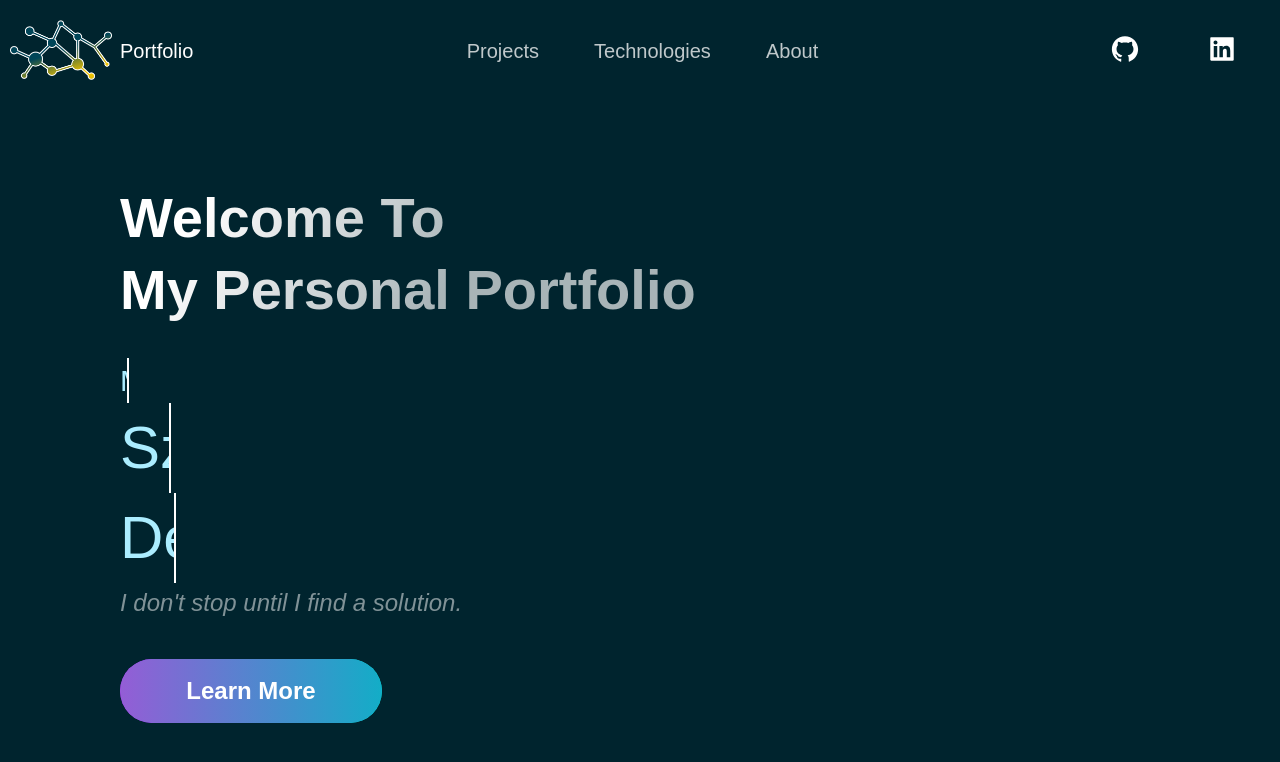
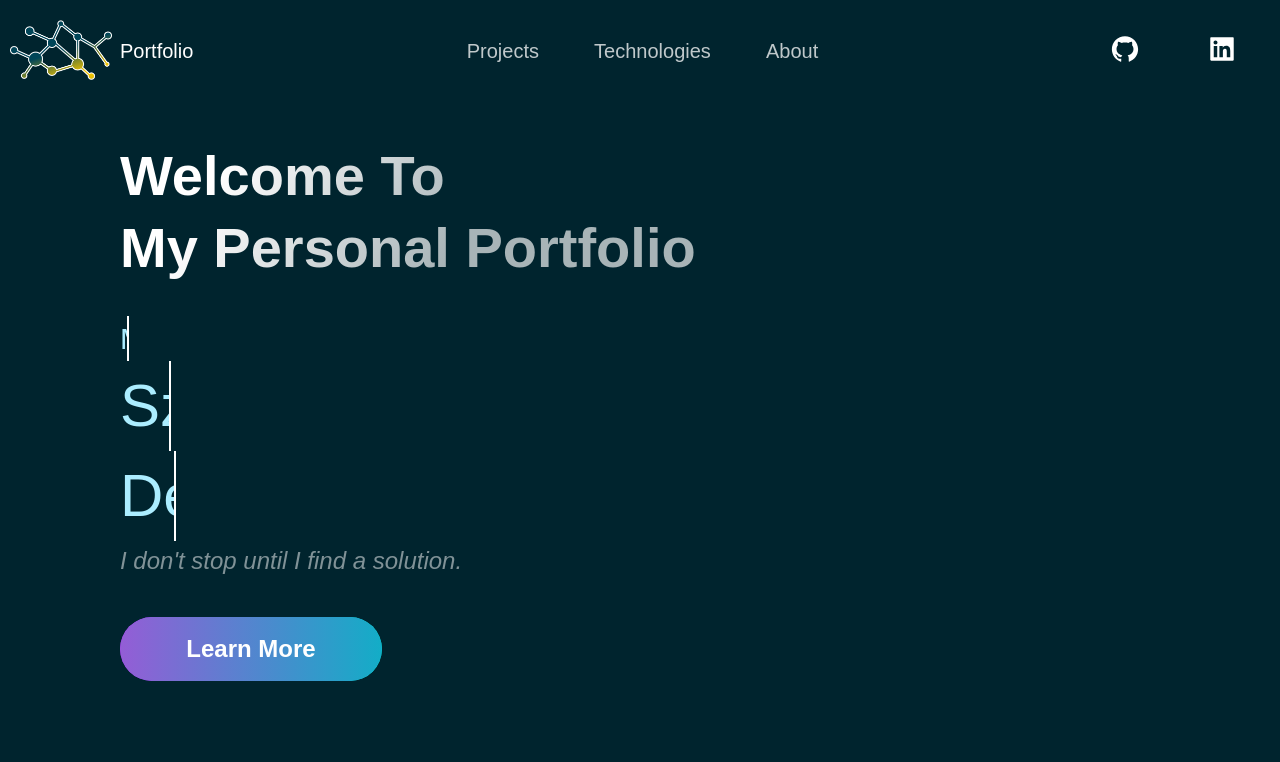
Before and after one commit to suchislif3/portfolio-website, a Next.js app: page / in a window 1280 px wide. Shown: the top 762 px of the page. Built offline with nearby package versions, Linux system fonts and the light colour scheme.

Commit message:
optimized paddings

```diff
--- a/src/styles/GlobalComponents/index.js
+++ b/src/styles/GlobalComponents/index.js
@@ -11,7 +11,7 @@ export const Section = styled.section`
   overflow: hidden;
   grid-template-columns: 1fr 1fr;
   @media ${({theme}) => theme.breakpoints.md} {
-    padding: 24px 48px 0;
+    padding: ${({nopadding}) => (nopadding ? "0" : "24px 32px 0")};
     flex-direction: column;
   }
   @media ${({theme}) => theme.breakpoints.sm} {
@@ -36,18 +36,18 @@ export const SectionTitle = styled.h2`
   -webkit-background-clip: text;
   -webkit-text-fill-color: transparent;
   margin-bottom: 16px;
-  padding: ${({main}) => (main ? "58px 0 16px" : "0")};
+  padding: ${({main}) => (main ? "16px 0 16px" : "0")};
   @media ${({theme}) => theme.breakpoints.md} {
     font-size: ${({main}) => (main ? "46px" : "40px")};
     line-height: ${({main}) => (main ? "56px" : "48px")};
     margin-bottom: 12px;
-    padding: ${({main}) => (main ? "40px 0 12px" : "0")};
+    padding: ${({main}) => (main ? "12px 0 12px" : "0")};
   }
   @media ${({theme}) => theme.breakpoints.sm} {
     font-size: ${({main}) => (main ? "28px" : "20px")};
     line-height: ${({main}) => (main ? "32px" : "40px")};
     margin-bottom: 8px;
-    padding: ${({main}) => (main ? "16px 0 8px" : "0")};
+    padding: ${({main}) => (main ? "8px 0 8px" : "0")};
     max-width: 100%;
   }
 `;
```
